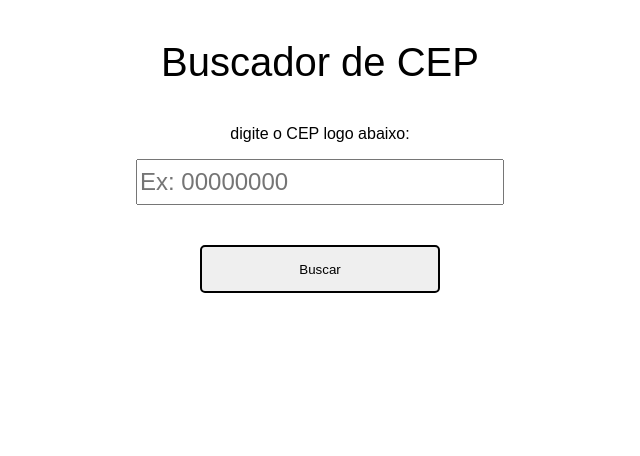
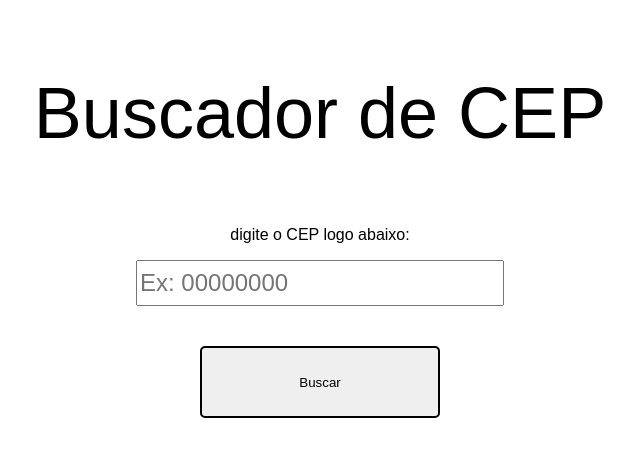
Before and after one commit to josi-dev/Busca-Cep, a plain HTML site: page index.html in a window 1280 px wide. Shown: the whole page, without its empty margins (320-960 px from the left). Drawn offline with Linux system fonts and the light colour scheme.

Commit message:
Add files via upload

```diff
--- a/index.html
+++ b/index.html
@@ -3,6 +3,7 @@
 <head>
     <meta charset="UTF-8">
     <meta name="viewport" content="width=device-width, initial-scale=1.0">
+    <meta name="theme-color" content="black">
     <link rel="stylesheet" href="style.css">
     <title>Busca cep</title>
 </head>
--- a/style.css
+++ b/style.css
@@ -42,3 +42,19 @@ small {
     padding-left: 2vh;
     border-radius: 2px;
 }
+
+
+
+
+
+@media screen and (orientation: landscape){
+
+    #title {
+        font-size: 9vh;
+    }
+
+    button {
+        height: 9vh;
+    }
+
+}
```
